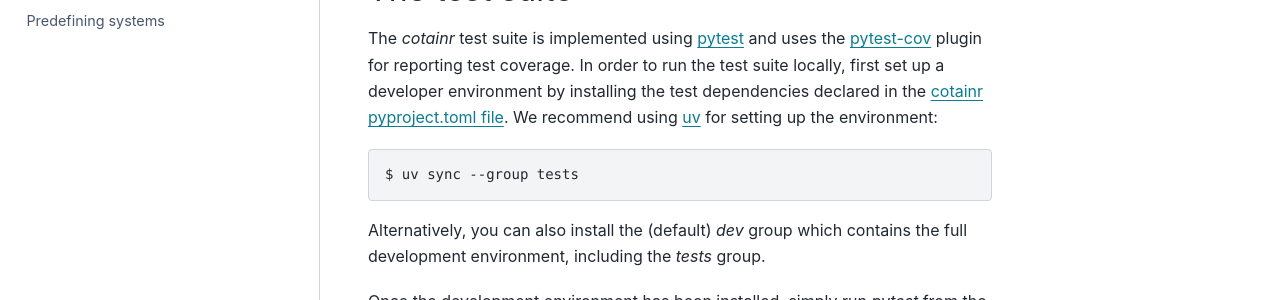
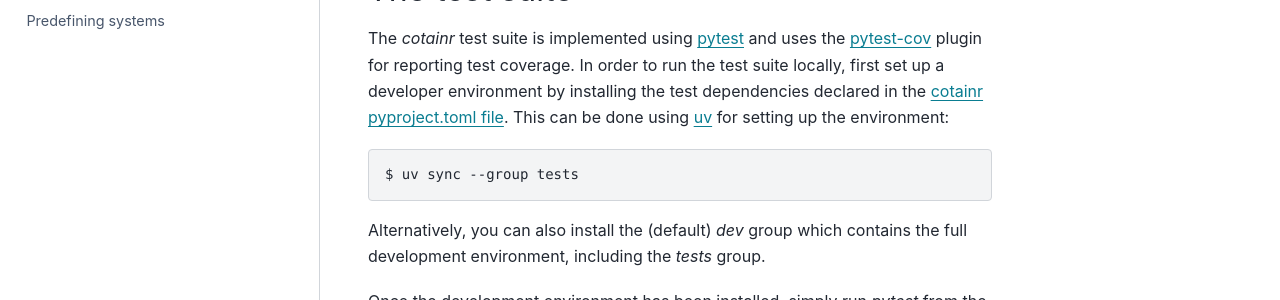
Before and after one commit to DeiC-HPC/cotainr, a Sphinx documentation site: the page built from doc/development/test_suite_ci_cd.rst, in a window 1280 px wide and 900 px high. Shown: the part 361-661 px from the top of the window. Built offline with Sphinx 7.4.7 and the PyData theme 0.15.4, drawn with Linux system fonts in a browser that asks for light colours; pages that are not in the unit, such as notebooks, are missing from menus.

Commit message:
Furher reformulation

```diff
--- a/doc/development/documentation.rst
+++ b/doc/development/documentation.rst
@@ -9,7 +9,7 @@
 
 Building the HTML version
 -------------------------
-The HTML version of the documentation can be built locally for development. First install the required dependencies specified in `pyproject.toml`. This can be done with `uv`,
+The HTML version of the documentation can be built locally for development. First install the required dependencies specified in `pyproject.toml`. This can be done with `uv <https://docs.astral.sh/uv/>`_,
 
 .. code-block:: console
 
--- a/doc/development/test_suite_ci_cd.rst
+++ b/doc/development/test_suite_ci_cd.rst
@@ -8,7 +8,7 @@
 The test suite
 --------------
 
-The `cotainr` test suite is implemented using `pytest <https://docs.pytest.org/>`_ and uses the `pytest-cov <https://docs.pytest.org/>`_ plugin for reporting test coverage. In order to run the test suite locally, first set up a developer environment by installing the test dependencies declared in the `cotainr pyproject.toml file <https://github.com/DeiC-HPC/cotainr/blob/main/pyproject.toml>`_. We recommend using `uv <https://docs.astral.sh/uv/>`_ for setting up the environment:
+The `cotainr` test suite is implemented using `pytest <https://docs.pytest.org/>`_ and uses the `pytest-cov <https://docs.pytest.org/>`_ plugin for reporting test coverage. In order to run the test suite locally, first set up a developer environment by installing the test dependencies declared in the `cotainr pyproject.toml file <https://github.com/DeiC-HPC/cotainr/blob/main/pyproject.toml>`_. This can be done using `uv <https://docs.astral.sh/uv/>`_ for setting up the environment:
 
 .. code-block:: console
 
```
